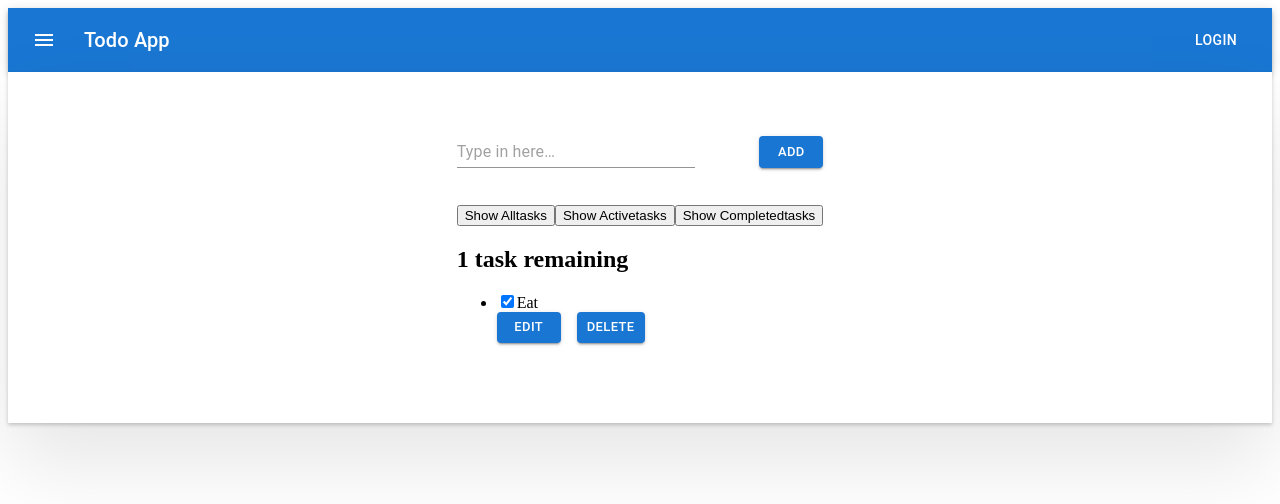
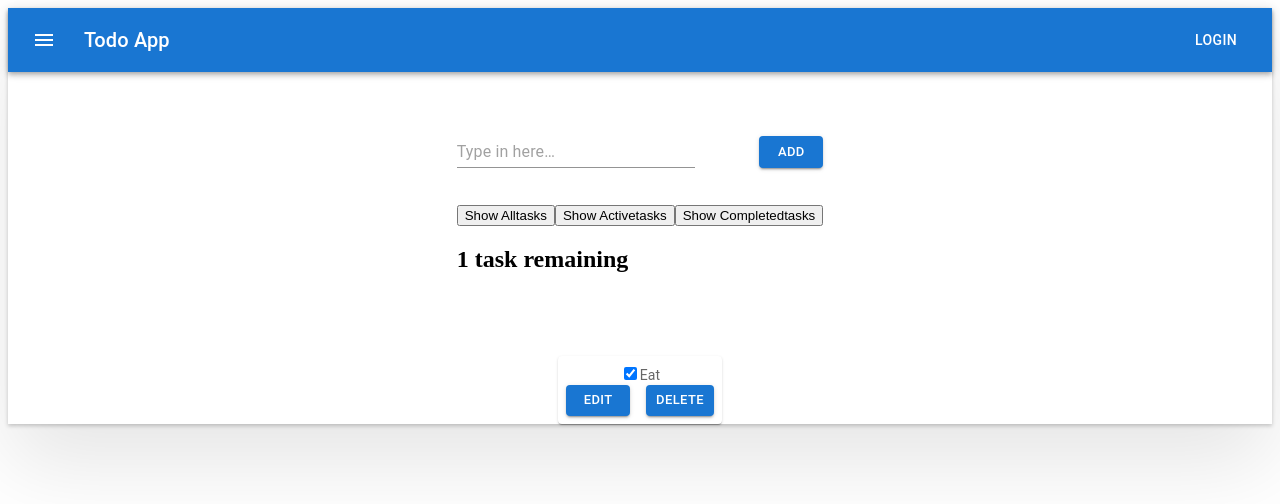
Before and after one commit to SeanLiu122/Nextjs-todo-app, a Next.js app: page / in a window 1280 px wide. Shown: the top 504 px of the page. Built offline with nearby package versions, Linux system fonts and the light colour scheme.

Commit message:
need to fix material-ui grid container; have to learn

```diff
--- a/pages/index.js
+++ b/pages/index.js
@@ -5,7 +5,8 @@ import { FilterButton } from "../screens/FilterButton";
 import { Form } from "../screens/Form";
 import { NavBar } from '../components/NavBar';
 
-import { Box, Paper, Grid, Item } from '@mui/material';
+import { Box, Paper, Grid, Item, List, ListItem } from '@mui/material';
+import { styled } from '@mui/material/styles';
 
 // import { Form, Form2 } from "../screens/Form";
 
@@ -99,10 +100,18 @@ export default function Home() {
     />
   });
 
+  const Item = styled(Paper)(({ theme }) => ({
+    backgroundColor: theme.palette.mode === 'dark' ? '#1A2027' : '#fff',
+    ...theme.typography.body2,
+    padding: theme.spacing(1),
+    textAlign: 'center',
+    color: theme.palette.text.secondary,
+  }));
+
   return (
-    <div>
+    <div className="todoapp">
       <NavBar />
-      <Grid className="todoapp">
+      <Grid className="todoapp-top">
         <div>
           <Form
             addTodo={addTodo}
@@ -110,15 +119,10 @@ export default function Home() {
           />
           {filterList}
           <h2 id="list-heading">{headingText}</h2>
-          <ul
-            role="list"
-            className="todo-list stack-large stack-exception"
-            aria-labelledby="list-heading"
-          >
-            {todoList}
-          </ul>
         </div>
       </Grid>
+
+      {todoList}
     </div>
   )
 }
--- a/screens/Todo.js
+++ b/screens/Todo.js
@@ -1,6 +1,7 @@
 import React, { useState } from 'react';
 
-import { Button, Stack } from "@mui/material";
+import { Button, Stack, Paper, Grid, Item, Box } from "@mui/material";
+import { styled } from '@mui/material/styles';
 
 export const Todo = (props) => {
   const [isEditing, setEditing] = useState(false);
@@ -16,6 +17,14 @@ export const Todo = (props) => {
     setNewName("");
     setEditing(false);
   }
+
+  const Item = styled(Paper)(({ theme }) => ({
+    backgroundColor: theme.palette.mode === 'dark' ? '#1A2027' : '#fff',
+    ...theme.typography.body2,
+    padding: theme.spacing(1),
+    textAlign: 'center',
+    color: theme.palette.text.secondary,
+  }));
 
   const editingTemplate = (
     <form className="stack-small" onSubmit={handleSubmit}>
@@ -86,9 +95,19 @@ export const Todo = (props) => {
   );
 
   return (
-    <li className="todo stack-small">
-      {isEditing ? editingTemplate : viewTemplate}
-    </li>
+    <Grid
+      container
+      spacing={2}
+      direction="column"
+      justifyContent="start"
+      alignItems="center"
+    >
+      <Grid item xs={6} md={8}>
+        <Item>
+          {isEditing ? editingTemplate : viewTemplate}
+        </Item>
+      </Grid>
+    </Grid>
   );
 }
 
@@ -111,3 +130,26 @@ export const Todo = (props) => {
     }}>Edit</button>
   </div>
 </li> */}
+
+// <Grid container spacing={2} columns>
+//         <Grid item xs={12} md={6}>
+//           <List>
+//             <ListItem>
+//               <Item>
+//                 <Todo
+//                   key="eat01"
+//                   name="Eat banana"
+//                   completed={true}
+//                   id="eat0100101"
+//                   deleteTask={deleteTask}
+//                   editTask={editTask}
+//                   toggleTaskCompleted={toggleTaskCompleted}
+//                 />
+//               </Item>
+//               <Item>
+//
+//               </Item>
+//             </ListItem>
+//           </List>
+//         </Grid>
+//       </Grid>
--- a/styles/globals.css
+++ b/styles/globals.css
@@ -1,17 +1,21 @@
 .todoapp {
+  background: #fff;
+  box-shadow: 0 2px 4px 0 rgba(0, 0, 0, 0.2), 0 2.5rem 5rem 0 rgba(0, 0, 0, 0.1);
+}
+@media screen and (min-width: 550px) {
+  .todoapp-top {
+    padding: 4rem;
+  }
+}
+
+.todoapp-top {
   width: 100%;
   display: flex;
   flex-direction: column;
   justify-content: center;
   align-items: center;
-  background: #fff;
-  box-shadow: 0 2px 4px 0 rgba(0, 0, 0, 0.2), 0 2.5rem 5rem 0 rgba(0, 0, 0, 0.1);
 }
-@media screen and (min-width: 550px) {
-  .todoapp {
-    padding: 4rem;
-  }
-}
+
 /* Todo item styles */
 /* .todo {
   display: flex;
@@ -31,11 +35,11 @@
   box-shadow: inset 0 0 0 2px;
 } */
 
-.label-wrapper {
+/* .label-wrapper {
   margin: 0;
   flex: 0 0 100%;
   text-align: center;
-}
+} */
 
 /* .visually-hidden {
   position: absolute !important;
```
